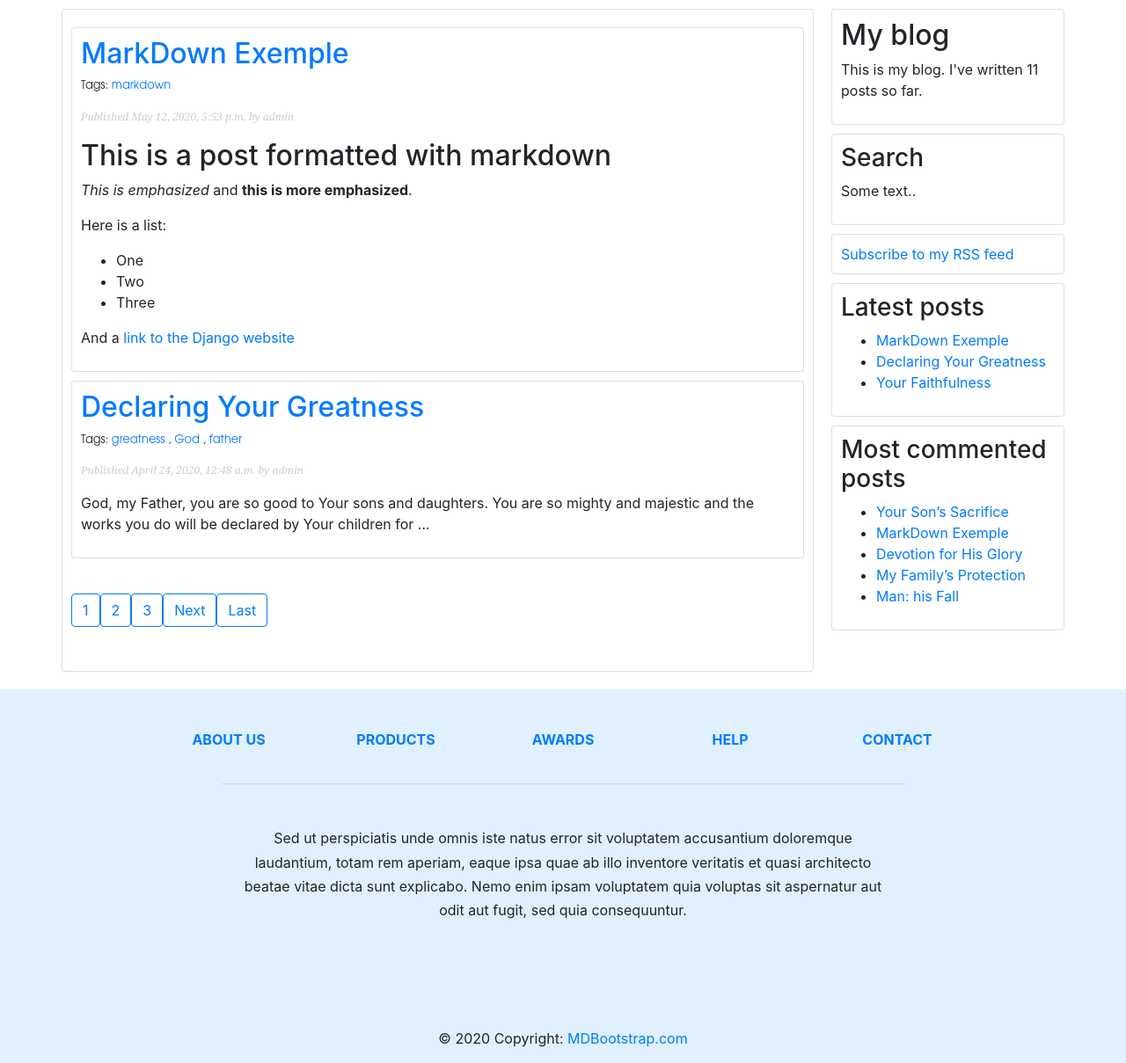
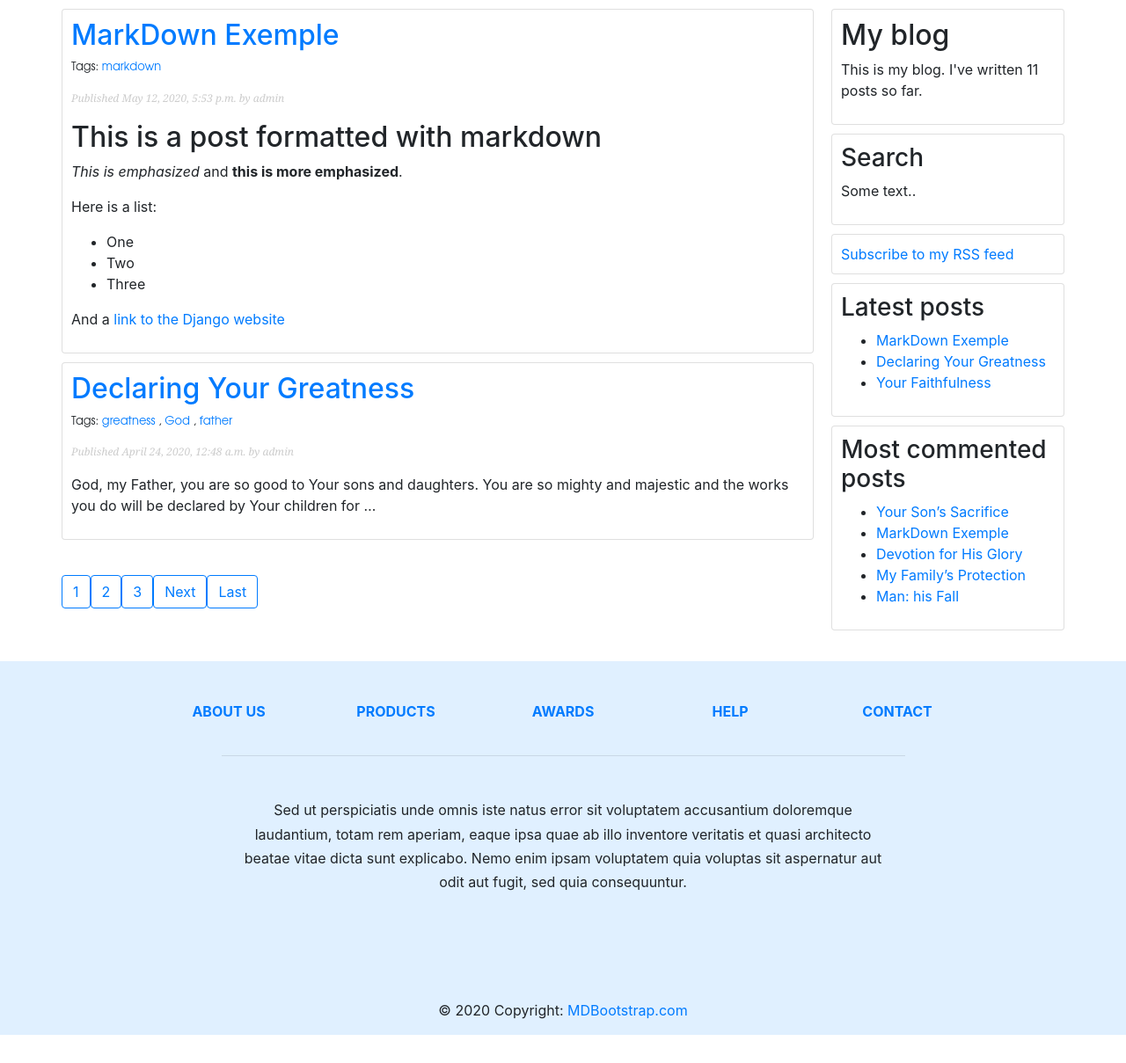
Before and after one commit to NicacioSilva/BlogProject, a Django app: page /BlogApp/ in a window 1280 px wide. Shown: the part 56-1265 px from the top of the page at 88% size. After the commit the page ends 1233 px from the top, so only its background shows below. Run offline with Django 3.2, Linux system fonts and the light colour scheme; data comes from the database, SQL or seed files in the repository; parts of the project's set-up code (start-up, migrations or seed data) failed here and were passed over; some libraries are stand-ins or nearby versions.

Commit message:
eliminate card from leftcolumn

```diff
--- a/BlogApp/templates/BlogApp/base.html
+++ b/BlogApp/templates/BlogApp/base.html
@@ -20,10 +20,8 @@
 <div class="container">
     <div class="row">
         <div class="leftcolumn">
-            <div class="card">
                 {% block content %}
                 {% endblock %}
-            </div>
         </div>
 
         <div class="rightcolumn">
```
